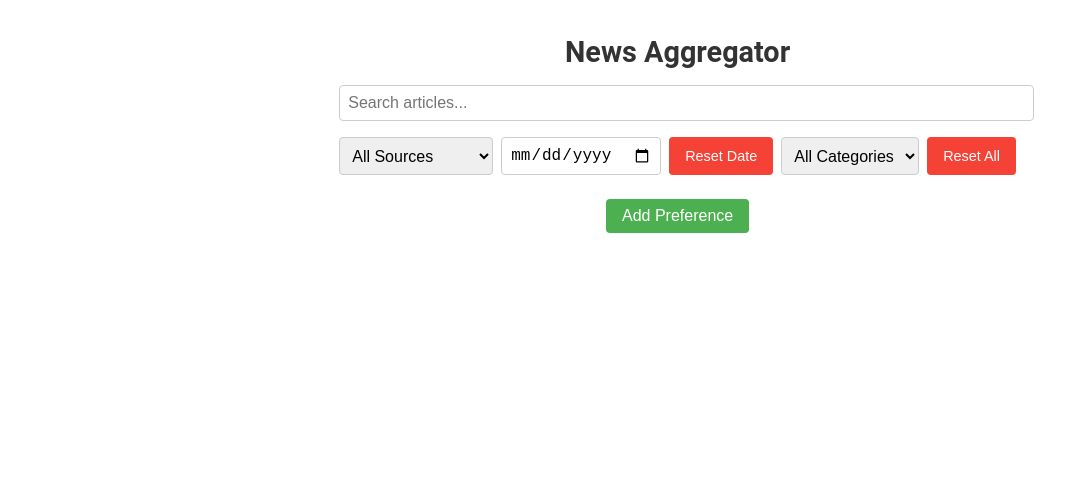
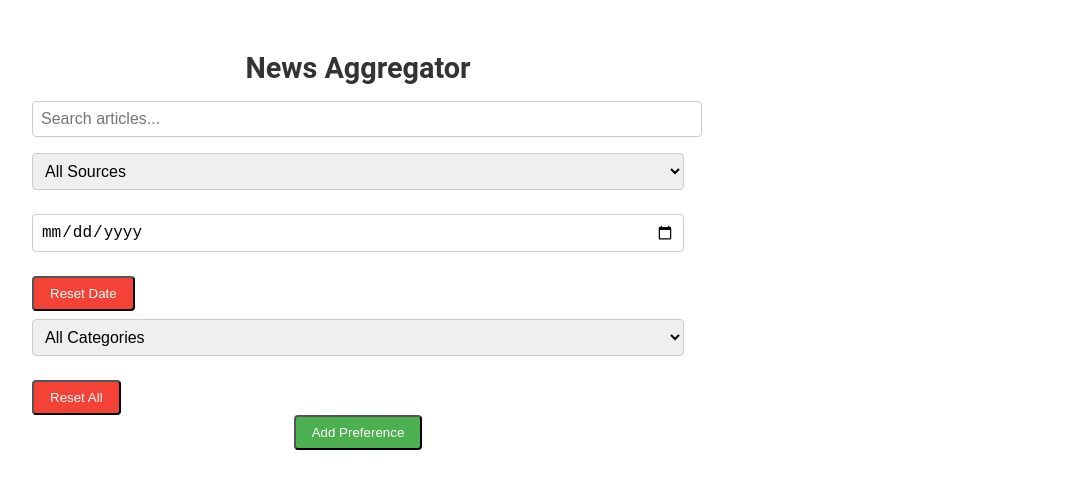
Before and after one commit to ranand16/innoscripta-case-study, a React (Create React App) app: page / in a window 1280 px wide. Shown: the top 488 px of the page, without its empty margins (124-1189 px from the left). Built offline with nearby package versions, Linux system fonts and the light colour scheme.

Commit message:
made preferences as collapsable

```diff
--- a/src/Components/NewsAggregator.jsx
+++ b/src/Components/NewsAggregator.jsx
@@ -9,11 +9,12 @@ import {
   NEW_YORK_TIMES,
 } from "../Utils/constants";
 import { useFavoritesStore } from "../Hooks/useFavoritesStore";
-import "../NewAggregator.css"
+import "../NewAggregator.css";
 
 const NewsAggregator = () => {
   const [keyword, setKeyword] = useState("");
   const [filters, setFilters] = useState(FILTER_INIT);
+  const [collapsed, setCollapsed] = useState(false); // State for collapsing preferences
   const debouncedKeyword = useDebounce(keyword, 1000);
 
   const { articles, loading, error } = useFetchArticles(debouncedKeyword);
@@ -32,8 +33,11 @@ const NewsAggregator = () => {
   }, [articles, filters]);
 
   return (
-    <div className="news-container">
-      <div className="news-preferences-container">
+    <div className="news-wrapper">
+      {/* Preferences Section (Left) */}
+      <div className={`news-preferences-container ${collapsed ? "collapsed" : ""}`}>
+
+        {!collapsed && (
           <ul className="news-preferences-list">
             {preferences.map((pref, index) => (
               <li key={index} className="news-preference-item">
@@ -51,10 +55,11 @@ const NewsAggregator = () => {
               </li>
             ))}
           </ul>
-
+        )}
       </div>
 
-      <div>
+      {/* Actual News Section (Right) */}
+      <div className="news-content-container">
         <h1 className="news-title">News Aggregator</h1>
         <input
           type="text"
@@ -116,17 +121,21 @@ const NewsAggregator = () => {
 
         <button
           className="news-add-preference-button"
-          onClick={() =>
-            addPreference({
+          onClick={() => addPreference({
                   source: filters.source,
                   category: filters.category,
                   starredAuthors: [],
-            })
-          }
+              })}
         >
           Add Preference
         </button>
-
+        {" "}
+        {preferences.length > 0 && <button
+          className="news-collapse-button"
+          onClick={() => setCollapsed((prev) => !prev)}
+        >
+          {collapsed ? "Show Preferences" : "Hide Preferences"}
+        </button>}
 
         {loading && <p className="news-loading-text">Loading articles...</p>}
         {error && (
--- a/src/NewAggregator.css
+++ b/src/NewAggregator.css
@@ -1,96 +1,39 @@
-/* Container and general styles */
-.news-container {
+/* Wrapper */
+.news-wrapper {
     display: flex;
-    justify-content: space-between;
+    flex-direction: row;
     gap: 1rem;
     padding: 1rem;
     max-width: 1000px;
     margin: 0 auto;
     font-family: "Roboto", sans-serif;
-}
-
-.news-title {
-    text-align: center;
-    color: #333;
-    font-size: 1.8rem;
-    margin-bottom: 1rem;
-}
-
-/* Search Input */
-.news-search-input {
-    width: 100%;
-    padding: 0.5rem;
-    margin-bottom: 1rem;
-    font-size: 1rem;
-    border: 1px solid #ccc;
-    border-radius: 4px;
-}
-
-/* Filters Section */
-.news-filters {
-    display: flex;
     flex-wrap: wrap;
-    gap: 0.5rem;
-    margin-bottom: 1.5rem;
-}
-
-.news-filter-select,
-.news-filter-date {
-    flex: 1;
-    padding: 0.5rem;
-    font-size: 1rem;
-    border: 1px solid #ccc;
-    border-radius: 4px;
-}
-
-.news-reset-button {
-    padding: 0.5rem 1rem;
-    background-color: #f44336;
-    color: #fff;
-    border: none;
-    border-radius: 4px;
-    cursor: pointer;
-    font-size: 0.9rem;
-    transition: background-color 0.3s ease;
-}
-
-.news-reset-button:hover {
-    background-color: #d32f2f;
-}
-
-/* Add Preference Button */
-.news-add-preference-button {
-    padding: 0.5rem 1rem;
-    background-color: #4caf50;
-    color: #fff;
-    border: none;
-    border-radius: 4px;
-    cursor: pointer;
-    font-size: 1rem;
-    transition: background-color 0.3s ease;
-}
-
-.news-add-preference-button:hover {
-    background-color: #388e3c;
-    box-shadow: 0 4px 6px rgba(0, 0, 0, 0.1);
   }
 
   /* Preferences Section */
   .news-preferences-container {
-    min-width: 300px;
+    width: 300px;
+    flex: 0 0 300px;
+    overflow: hidden;
+    transition: max-height 0.3s ease-out;
+    order: 1; /* Left side */
   }
+
+  .news-preferences-container.collapsed {
+    max-height: 0; /* Collapsed state */
+  }
+
   .news-preferences-list {
+    list-style: none;
+    margin: 0;
     padding: 0;
-    margin: 0 0 1.5rem;
-    list-style: none;
   }
 
   .news-preference-item {
-    text-align: left;
+    padding: 1rem;
     background-color: #f9f9f9;
     border: 1px solid #ddd;
     border-radius: 8px;
-    padding: 1rem;
     margin-bottom: 1rem;
     box-shadow: 0 4px 6px rgba(0, 0, 0, 0.05);
     transition: transform 0.2s ease, box-shadow 0.2s ease;
@@ -107,26 +50,70 @@
     color: #333;
   }
 
-.news-preference-item p {
-    margin: 0.2rem 0;
-    color: #555;
+  /* Collapsible Button */
+  .news-collapse-button {
+    padding: 0.5rem 1rem;
+    background-color: #2196f3;
+    color: #fff;
+    border: none;
+    border-radius: 4px;
+    cursor: pointer;
+    font-size: 1rem;
+    transition: background-color 0.3s ease;
+    margin-bottom: 1rem;
   }
 
-.news-preference-item span {
-    font-weight: bold;
-    color: #2196f3;
+  .news-collapse-button:hover {
+    background-color: #1976d2;
   }
 
-/* Loading/Error Messages */
-.news-loading-text,
-.news-error-text {
-    text-align: center;
-    color: #f44336;
-    font-weight: bold;
-    margin: 1rem 0;
+  /* Main Content Section */
+  .news-content-container {
+    flex: 1;
+    padding: 1rem;
   }
 
-/* Articles Section */
+  .news-title {
+    font-size: 1.8rem;
+    color: #333;
+    text-align: center;
+    margin-bottom: 1rem;
+  }
+
+  .news-search-input,
+  .news-filter-select,
+  .news-filter-date {
+    width: 100%;
+    padding: 0.5rem;
+    margin-bottom: 1rem;
+    border: 1px solid #ccc;
+    border-radius: 4px;
+    font-size: 1rem;
+  }
+
+  .news-filters {
+    display: flex;
+    flex-wrap: wrap;
+    gap: 0.5rem;
+  }
+
+  .news-reset-button,
+  .news-add-preference-button {
+    padding: 0.5rem 1rem;
+    border-radius: 4px;
+    background-color: #f44336;
+    color: white;
+    cursor: pointer;
+  }
+
+  .news-add-preference-button {
+    background-color: #4caf50;
+  }
+
+  .news-add-preference-button:hover {
+    background-color: #388e3c;
+  }
+
   .news-articles-list {
     list-style: none;
     padding: 0;
@@ -134,14 +121,14 @@
   }
 
   .news-article-item {
-    padding: 1rem;
-    border-bottom: 1px solid #ccc;
+    margin: 1rem 0;
   }
 
   .news-article-link {
+    font-size: 1.2rem;
+    font-weight: bold;
     color: #2196f3;
     text-decoration: none;
-    font-weight: bold;
   }
 
   .news-article-link:hover {
@@ -149,17 +136,19 @@
   }
 
   .news-star-button {
+    background-color: #ff9800;
+    border: none;
+    color: white;
+    padding: 0.25rem 0.5rem;
+    font-size: 0.8rem;
+    cursor: pointer;
+    border-radius: 4px;
     margin-left: 0.5rem;
-    padding: 0.2rem 0.5rem;
-    background-color: #ff9800;
-    color: #fff;
-    border: none;
-    border-radius: 4px;
-    cursor: pointer;
-    font-size: 0.8rem;
-    transition: background-color 0.3s ease;
   }
 
-.news-star-button:hover {
-    background-color: #e65100;
+  .news-loading-text,
+  .news-error-text {
+    text-align: center;
+    font-size: 1.1rem;
+    color: #888;
   }
```
Lines whose indentation alone changed are shown as unchanged.
